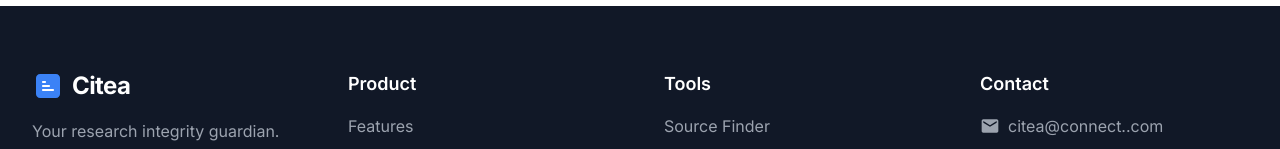
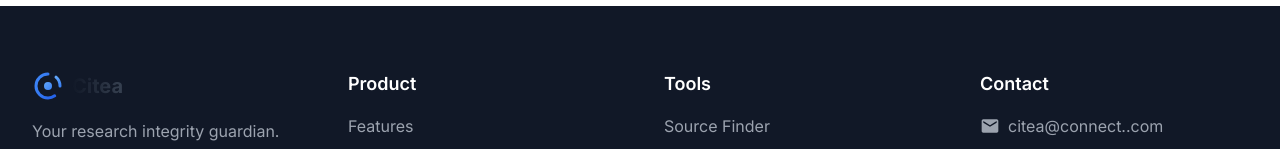
Before and after one commit to Mercury-nju/Citea, a Next.js app: page /pricing in a window 1280 px wide. Shown: the part 1658-1807 px from the top of the page. Built offline with nearby package versions, Linux system fonts and the light colour scheme.

Commit message:
Footer: use unified Logo component; Layout: add favicon metadata; Language: enable full locale detection (en/zh/es/fr/de/ja)

```diff
--- a/app/layout.tsx
+++ b/app/layout.tsx
@@ -13,6 +13,11 @@ export const metadata: Metadata = {
   creator: 'Citea',
   publisher: 'Citea',
   robots: 'index, follow',
+  icons: {
+    icon: '/favicon.ico',
+    shortcut: '/favicon.ico',
+    apple: '/favicon.ico',
+  },
   openGraph: {
     type: 'website',
     locale: 'en_US',
--- a/components/Footer.tsx
+++ b/components/Footer.tsx
@@ -13,15 +13,7 @@ export default function Footer() {
         <div className="grid md:grid-cols-4 gap-12 mb-12">
           <div>
             <div className="mb-4">
-              <div className="flex items-center gap-2">
-                <svg width="32" height="32" viewBox="0 0 32 32" fill="none" xmlns="http://www.w3.org/2000/svg">
-                  <path d="M4 8C4 5.79086 5.79086 4 8 4H24C26.2091 4 28 5.79086 28 8V24C28 26.2091 26.2091 28 24 28H8C5.79086 28 4 26.2091 4 24V8Z" fill="#3B82F6"/>
-                  <path d="M10 12C10 11.4477 10.4477 11 11 11H13C13.5523 11 14 11.4477 14 12V12C14 12.5523 13.5523 13 13 13H11C10.4477 13 10 12.5523 10 12V12Z" fill="white"/>
-                  <path d="M10 16C10 15.4477 10.4477 15 11 15H17C17.5523 15 18 15.4477 18 16V16C18 16.5523 17.5523 17 17 17H11C10.4477 17 10 16.5523 10 16V16Z" fill="white"/>
-                  <path d="M10 20C10 19.4477 10.4477 19 11 19H21C21.5523 19 22 19.4477 22 20V20C22 20.5523 21.5523 21 21 21H11C10.4477 21 10 20.5523 10 20V20Z" fill="white"/>
-                </svg>
-                <span className="text-2xl font-bold tracking-tight">Citea</span>
-              </div>
+              <Logo />
             </div>
             <p className="text-gray-400 leading-relaxed">
               {t.footer.description}
--- a/contexts/LanguageContext.tsx
+++ b/contexts/LanguageContext.tsx
@@ -18,13 +18,18 @@ export function LanguageProvider({ children }: { children: ReactNode }) {
   useEffect(() => {
     // 从 localStorage 读取语言偏好
     const savedLang = localStorage.getItem('language') as Language
-    if (savedLang && (savedLang === 'en' || savedLang === 'zh')) {
+    if (savedLang && ['en','zh','es','fr','de','ja'].includes(savedLang)) {
       setLanguageState(savedLang)
       setT(getTranslation(savedLang))
     } else {
-      // 检测浏览器语言
+      // 检测浏览器语言并匹配支持的语言
       const browserLang = navigator.language.toLowerCase()
-      const detectedLang = browserLang.startsWith('zh') ? 'zh' : 'en'
+      let detectedLang: Language = 'en'
+      if (browserLang.startsWith('zh')) detectedLang = 'zh'
+      else if (browserLang.startsWith('es')) detectedLang = 'es'
+      else if (browserLang.startsWith('fr')) detectedLang = 'fr'
+      else if (browserLang.startsWith('de')) detectedLang = 'de'
+      else if (browserLang.startsWith('ja')) detectedLang = 'ja'
       setLanguageState(detectedLang)
       setT(getTranslation(detectedLang))
     }
```
